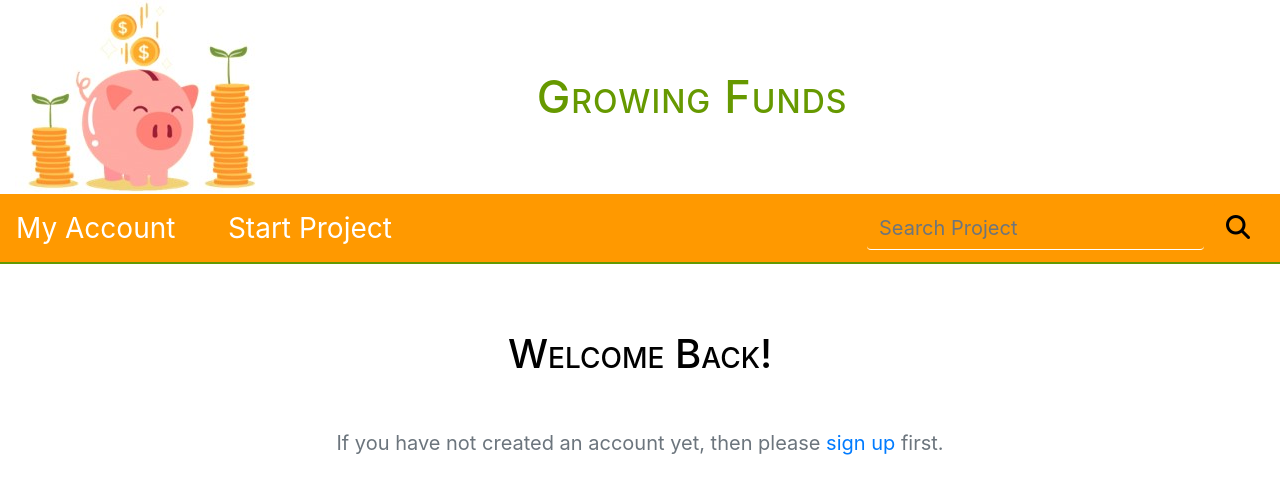
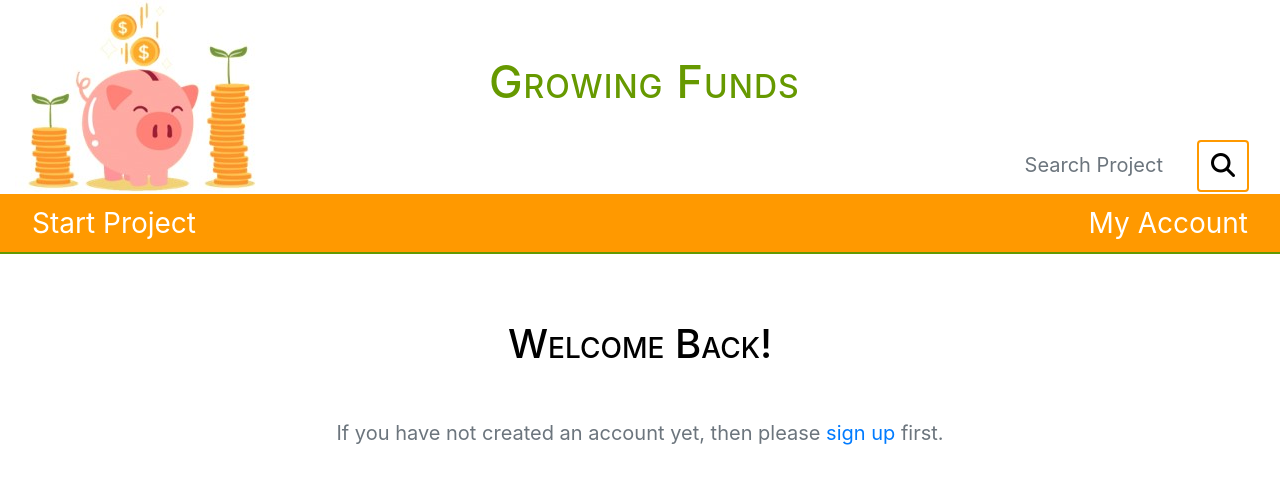
Before and after one commit to rory81/growing_funds, a Django app: page /accounts/login/ in a window 1280 px wide. Shown: the top 494 px of the page. Run offline with Django 3.2, Linux system fonts and the light colour scheme; data that the repository does not hold is empty; parts of the project's set-up code (start-up, migrations or seed data) failed here and were passed over; some libraries are stand-ins or nearby versions; some web fonts are replaced.

```diff
--- a/templates/base.html
+++ b/templates/base.html
@@ -34,15 +34,27 @@
 			<img src="{% static 'img/main_logo_small.jpg' %}" alt="logo growing funds">
 			</a>
 		</div>
+        <div class="col-9 col-lg-11 container-fluid mt-5">
             <a href="{% url 'get_projects' %}" class= "col-9 col-lg-11 logo_title">Growing Funds</a>
+            <form class="form-inline float-right mt-4 mr-3" action="{% url 'get_projects' %}">
+                <input class="form-control mr-sm-1 text-right" type="search" name="q" placeholder="Search Project" aria-label="Search">
+                <button class="btn btn-outline-success my-2 my-sm-0" type="submit"><i class="fas fa-search"></i></button>
+            </form>
+        </div>
 	</div>
 </div>
 
 <!--Main Navigationbar-->
 <nav class="navbar">
 	<div class="justify-content-start">
-  		<a href="#" id="user-options" data-toggle="dropdown" aria-haspopup="true" aria-expanded="false" >My Account</a>
-		<div class="dropdown-menu border-0" aria-labelledby="user-options">
+		{% if request.user.is_authenticated %}
+		<a href="{% url 'start_project' %}" class="left ml-3">Start Project</a>
+        {% else %}
+        <a href="{% url 'account_login' %}" class="left ml-3">Start Project</a>
+		{% endif%}
+	</div>
+    <a href="#" id="user-options" data-toggle="dropdown" aria-haspopup="true" aria-expanded="false" class="mr-3" >My Account</a>
+    <div class="dropdown-menu dropdown-menu-right border-0" aria-labelledby="user-options">
         {% if request.user.is_authenticated %}
             {% if request.user.is_superuser %}
                 <a href="{% url 'admin:index' %}" class="dropdown-item">Product Management</a>
@@ -54,16 +66,6 @@
                 <a href="{% url 'account_login' %}" class="dropdown-item">Login</a>
         {% endif %}
     </div>
-		{% if request.user.is_authenticated %}
-		<a href="{% url 'start_project' %}" class="left ml-5">Start Project</a>
-        {% else %}
-        <a href="{% url 'account_login' %}" class="left ml-5">Start Project</a>
-		{% endif%}
-	</div>
-	<form class="form-inline justify-content-end" action="{% url 'get_projects' %}">
-		<input class="form-control mr-sm-2 search-box" type="search" name="q" placeholder="Search Project" aria-label="Search">
-		<button class="btn btn-outline-success my-2 my-sm-0" type="submit"><i class="fas fa-search"></i></button>
-	</form>
 </nav>
 <!--End Main Navigationbar-->
 <!--Category bar-->
```
Lines whose indentation alone changed are shown as unchanged.
